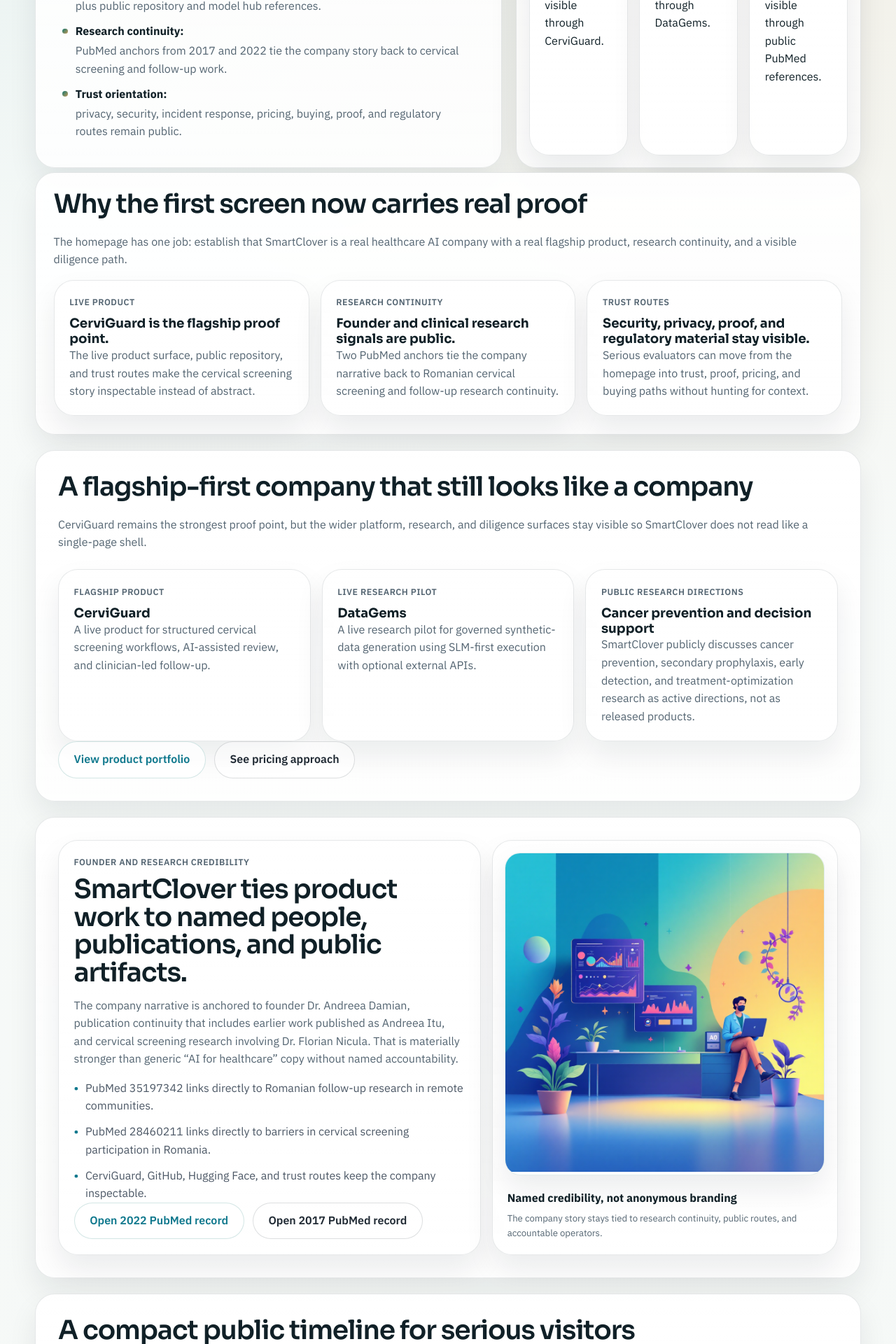
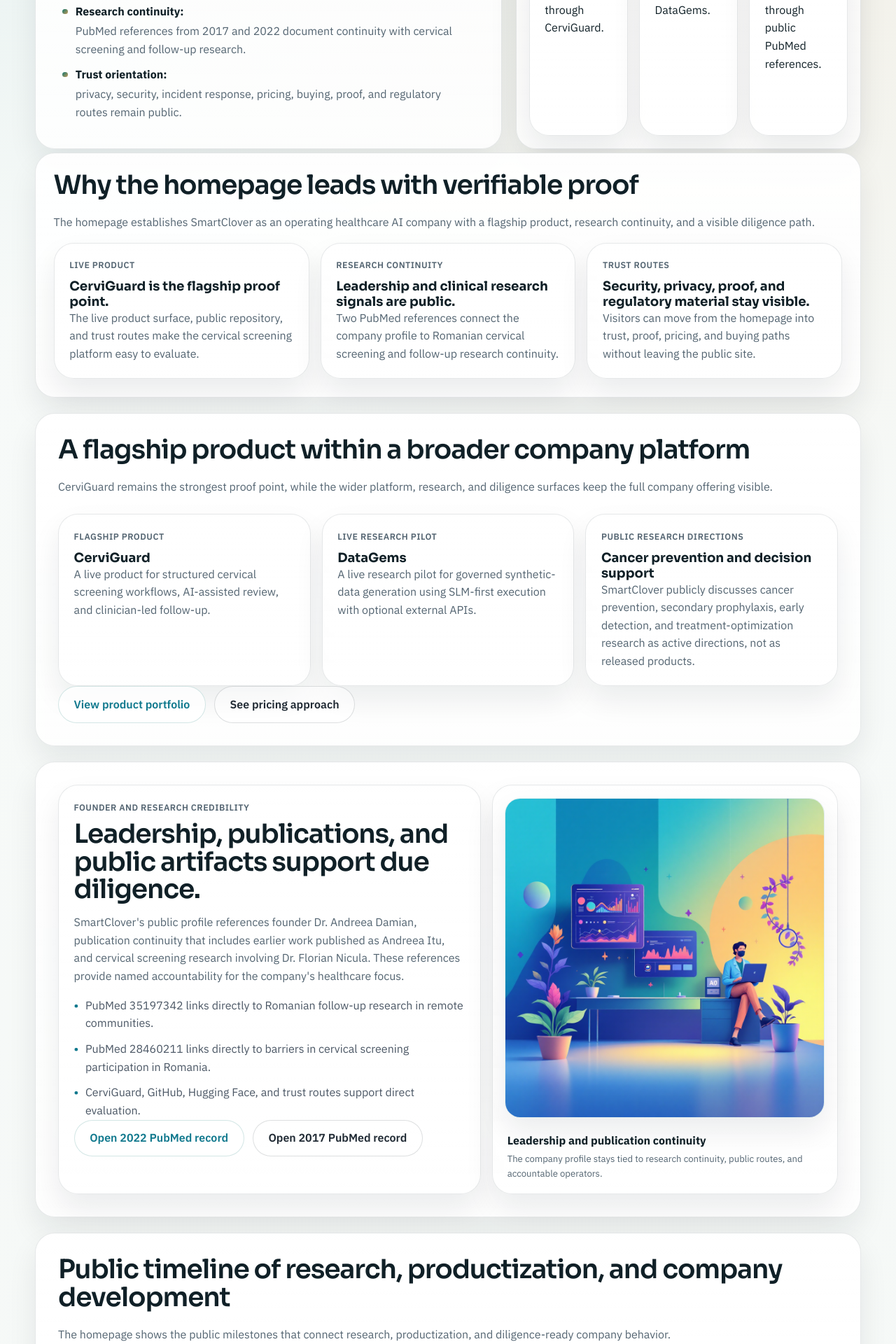
Before and after one commit to SmartCloverAI/SmartClover, a Next.js app: page / in a window 1280 px wide. Shown: the part 880-2800 px from the top of the page at 70% size. Built offline with nearby package versions, Linux system fonts and the light colour scheme; no server answers.

Commit message:
fix: tighten public site copy tone

```diff
--- a/components/Layout.jsx
+++ b/components/Layout.jsx
@@ -135,7 +135,7 @@
                 <h2>Healthcare AI with one live flagship product, one live research pilot, and public diligence routes.</h2>
                 <p>
                   CerviGuard remains the flagship proof point. DataGems remains the live research pilot. Trust, pricing,
-                  buying, and contact paths stay public so serious evaluators can move quickly.
+                  buying, and contact paths stay public so buyers, partners, and investors can review the company quickly.
                 </p>
                 <div className="cta-links">
                   <Link href="/contact#inquiry-form" className="button primary">
--- a/pages/index.jsx
+++ b/pages/index.jsx
@@ -8,19 +8,19 @@
     kicker: 'Live product',
     title: 'CerviGuard is the flagship proof point.',
     description:
-      'The live product surface, public repository, and trust routes make the cervical screening story inspectable instead of abstract.'
+      'The live product surface, public repository, and trust routes make the cervical screening platform easy to evaluate.'
   },
   {
     kicker: 'Research continuity',
-    title: 'Founder and clinical research signals are public.',
+    title: 'Leadership and clinical research signals are public.',
     description:
-      'Two PubMed anchors tie the company narrative back to Romanian cervical screening and follow-up research continuity.'
+      'Two PubMed references connect the company profile to Romanian cervical screening and follow-up research continuity.'
   },
   {
     kicker: 'Trust routes',
     title: 'Security, privacy, proof, and regulatory material stay visible.',
     description:
-      'Serious evaluators can move from the homepage into trust, proof, pricing, and buying paths without hunting for context.'
+      'Visitors can move from the homepage into trust, proof, pricing, and buying paths without leaving the public site.'
   }
 ];
 
@@ -62,7 +62,7 @@
     kicker: '2024-2026 product build-out',
     title: 'CerviGuard moved into a live pilot surface',
     description:
-      'The public pilot, repository, and model hub now give SmartClover a concrete flagship proof layer instead of a roadmap-only story.'
+      'The public pilot, repository, and model hub provide a concrete flagship proof layer with supporting artifacts.'
   },
   {
     kicker: 'Current company posture',
@@ -85,7 +85,7 @@
   },
   {
     title: 'Investor inquiry',
-    description: 'For investors or accelerators reviewing SmartClover as a real healthcare AI company with public proof.',
+    description: 'For investors or accelerators reviewing SmartClover&apos;s healthcare AI platform, public proof, and commercial readiness.',
     href: '/contact#inquiry-form'
   }
 ];
@@ -96,7 +96,7 @@
   name: 'SmartClover',
   url: siteUrl,
   description:
-    'Founder-led healthcare AI company building CerviGuard as a live product and DataGems as a live research pilot, grounded in public cervical screening research continuity and trust-ready delivery.',
+    'Healthcare AI company building CerviGuard as a live product and DataGems as a live research pilot, grounded in public cervical screening research continuity and trust-ready delivery.',
   logo: `${siteUrl}/smartclover_logo.jpg`,
   sameAs: ['https://www.linkedin.com/company/smartclover'],
   founder: {
@@ -123,7 +123,7 @@
   <>
     <PageSeo
       title="SmartClover | Healthcare AI With Live Product Proof"
-      description="SmartClover is a founder-led healthcare AI company building CerviGuard as a live product and DataGems as a live research pilot, with public trust routes and publication-linked research continuity."
+      description="SmartClover is a healthcare AI company building CerviGuard as a live product and DataGems as a live research pilot, with public trust routes and publication-linked research continuity."
       path="/"
       image="/images/cerviguard/cerviguard-dashboard.png"
       jsonLd={organizationSchema}
@@ -133,7 +133,7 @@
       <div className="hero-grid">
         <div className="hero-panel">
           <div className="hero-kicker-row">
-            <span className="tagline">Founder-led healthcare AI company</span>
+            <span className="tagline">Healthcare AI company</span>
             <span className="proof-pill">
               <strong>CerviGuard</strong> live product
             </span>
@@ -148,8 +148,8 @@
             </h1>
             <p>
               SmartClover is a Cluj-Napoca healthcare AI company building CerviGuard as its flagship live product and
-              DataGems as a live research pilot. The company narrative is tied to public cervical screening research,
-              visible product surfaces, and a trust-ready buying path rather than anonymous AI-marketing claims.
+              DataGems as a live research pilot. Named leadership, public cervical screening research, visible product
+              surfaces, and diligence-ready commercial routes support the company profile.
             </p>
           </div>
 
@@ -176,7 +176,7 @@
             </li>
             <li>
               <strong>Research continuity:</strong>
-              PubMed anchors from 2017 and 2022 tie the company story back to cervical screening and follow-up work.
+              PubMed references from 2017 and 2022 document continuity with cervical screening and follow-up research.
             </li>
             <li>
               <strong>Trust orientation:</strong>
@@ -198,9 +198,7 @@
           </div>
           <div className="visual-caption">
             <strong>Authentic flagship proof</strong>
-            <span>
-              The homepage now leads with a real CerviGuard product surface instead of decorative placeholder imagery.
-            </span>
+            <span>The homepage leads with a CerviGuard product surface rather than placeholder imagery.</span>
           </div>
 
           <div className="metric-grid">
@@ -223,10 +221,10 @@
 
     <section className="surface-card proof-panel" aria-labelledby="home-proof-heading">
       <div className="section-heading">
-        <h2 id="home-proof-heading">Why the first screen now carries real proof</h2>
+        <h2 id="home-proof-heading">Why the homepage leads with verifiable proof</h2>
         <p>
-          The homepage has one job: establish that SmartClover is a real healthcare AI company with a real flagship
-          product, research continuity, and a visible diligence path.
+          The homepage establishes SmartClover as an operating healthcare AI company with a flagship product, research
+          continuity, and a visible diligence path.
         </p>
       </div>
       <div className="story-grid">
@@ -242,10 +240,10 @@
 
     <section className="surface-card" aria-labelledby="home-portfolio-heading">
       <div className="section-heading">
-        <h2 id="home-portfolio-heading">A flagship-first company that still looks like a company</h2>
+        <h2 id="home-portfolio-heading">A flagship product within a broader company platform</h2>
         <p>
-          CerviGuard remains the strongest proof point, but the wider platform, research, and diligence surfaces stay
-          visible so SmartClover does not read like a single-page shell.
+          CerviGuard remains the strongest proof point, while the wider platform, research, and diligence surfaces keep
+          the full company offering visible.
         </p>
       </div>
       <div className="story-grid">
@@ -271,16 +269,16 @@
       <div className="founder-grid">
         <div className="story-card">
           <p className="kicker">Founder and research credibility</p>
-          <h2 id="home-credibility-heading">SmartClover ties product work to named people, publications, and public artifacts.</h2>
+          <h2 id="home-credibility-heading">Leadership, publications, and public artifacts support due diligence.</h2>
           <p>
-            The company narrative is anchored to founder Dr. Andreea Damian, publication continuity that includes
-            earlier work published as Andreea Itu, and cervical screening research involving Dr. Florian Nicula. That is
-            materially stronger than generic “AI for healthcare” copy without named accountability.
+            SmartClover&apos;s public profile references founder Dr. Andreea Damian, publication continuity that includes
+            earlier work published as Andreea Itu, and cervical screening research involving Dr. Florian Nicula. These
+            references provide named accountability for the company&apos;s healthcare focus.
           </p>
           <div className="key-points">
             <span>PubMed 35197342 links directly to Romanian follow-up research in remote communities.</span>
             <span>PubMed 28460211 links directly to barriers in cervical screening participation in Romania.</span>
-            <span>CerviGuard, GitHub, Hugging Face, and trust routes keep the company inspectable.</span>
+            <span>CerviGuard, GitHub, Hugging Face, and trust routes support direct evaluation.</span>
           </div>
           <div className="inline-link-row">
             <a href="https://pubmed.ncbi.nlm.nih.gov/35197342/" target="_blank" rel="noopener noreferrer" className="button secondary">
@@ -303,8 +301,8 @@
             />
           </div>
           <div className="visual-caption">
-            <strong>Named credibility, not anonymous branding</strong>
-            <span>The company story stays tied to research continuity, public routes, and accountable operators.</span>
+            <strong>Leadership and publication continuity</strong>
+            <span>The company profile stays tied to research continuity, public routes, and accountable operators.</span>
           </div>
         </div>
       </div>
@@ -312,11 +310,8 @@
 
     <section className="surface-card" aria-labelledby="home-timeline-heading">
       <div className="section-heading">
-        <h2 id="home-timeline-heading">A compact public timeline for serious visitors</h2>
-        <p>
-          Instead of vague origin language, the homepage now shows the public milestones that connect research,
-          productization, and diligence-ready company behavior.
-        </p>
+        <h2 id="home-timeline-heading">Public timeline of research, productization, and company development</h2>
+        <p>The homepage shows the public milestones that connect research, productization, and diligence-ready company behavior.</p>
       </div>
       <div className="timeline-grid">
         {timelineCards.map((item) => (
@@ -332,10 +327,7 @@
     <section className="surface-card" aria-labelledby="home-paths-heading">
       <div className="section-heading">
         <h2 id="home-paths-heading">Clear next steps for buyers, partners, and investors</h2>
-        <p>
-          The site keeps one primary CTA, but it still makes the audience-specific paths explicit for serious
-          conversations.
-        </p>
+        <p>The site keeps one primary CTA while making audience-specific entry points clear for buyers, partners, and investors.</p>
       </div>
       <div className="path-grid">
         {pathCards.map((item) => (
--- a/version.json
+++ b/version.json
@@ -1,3 +1,3 @@
 {
-  "version": "3.9"
+  "version": "3.10"
 }
```
Also changed, not shown: pages/about.jsx (+43 -47 lines), pages/contact.jsx (+4 -4 lines), 2 other files (tests, documents, lock files or other folders).
